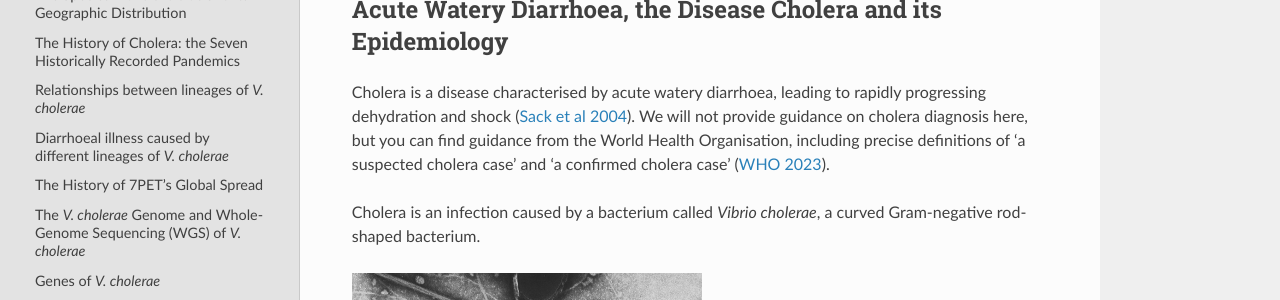
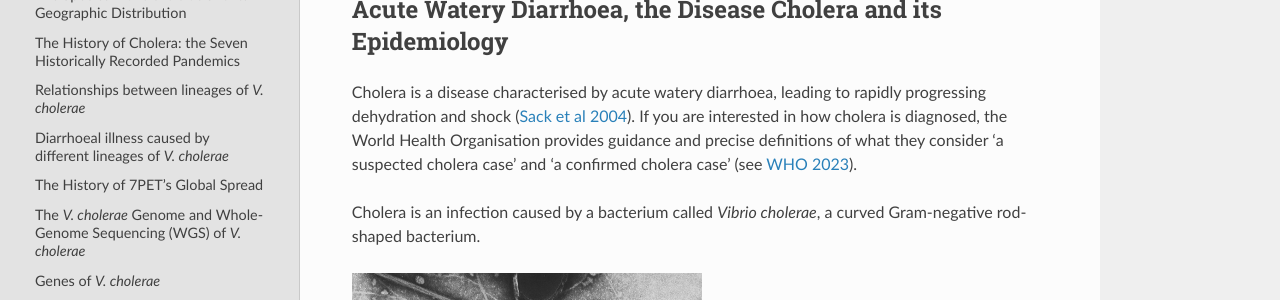
Before and after one commit to avrilcoghlan/cholerabook, a Sphinx documentation site: the page built from docs/source/vibriogenomes.rst, in a window 1280 px wide and 900 px high. Shown: the part 295-595 px from the top of the window. Built offline with Sphinx 7.4.7 and the Read the Docs theme 2.0.0, drawn with Linux system fonts in a browser that asks for light colours.

Commit message:
Update vibriogenomes.rst

```diff
--- a/docs/source/vibriogenomes.rst
+++ b/docs/source/vibriogenomes.rst
@@ -10,8 +10,8 @@ Acute Watery Diarrhoea, the Disease Cholera and its Epidemiology
 ----------------------------------------------------------------
 
 Cholera is a disease characterised by acute watery diarrhoea, leading to rapidly progressing dehydration and shock (`Sack et al 2004`_).
-We will not provide guidance on cholera diagnosis here, but you can find guidance from the
-World Health Organisation, including precise definitions of 'a suspected cholera case' and 'a confirmed cholera case' (`WHO 2023`_).
+If you are interested in how cholera is diagnosed, the World Health Organisation provides guidance and
+precise definitions of what they consider 'a suspected cholera case' and 'a confirmed cholera case' (see `WHO 2023`_).
 
 .. _Sack et al 2004: https://pubmed.ncbi.nlm.nih.gov/14738797/
 
```
